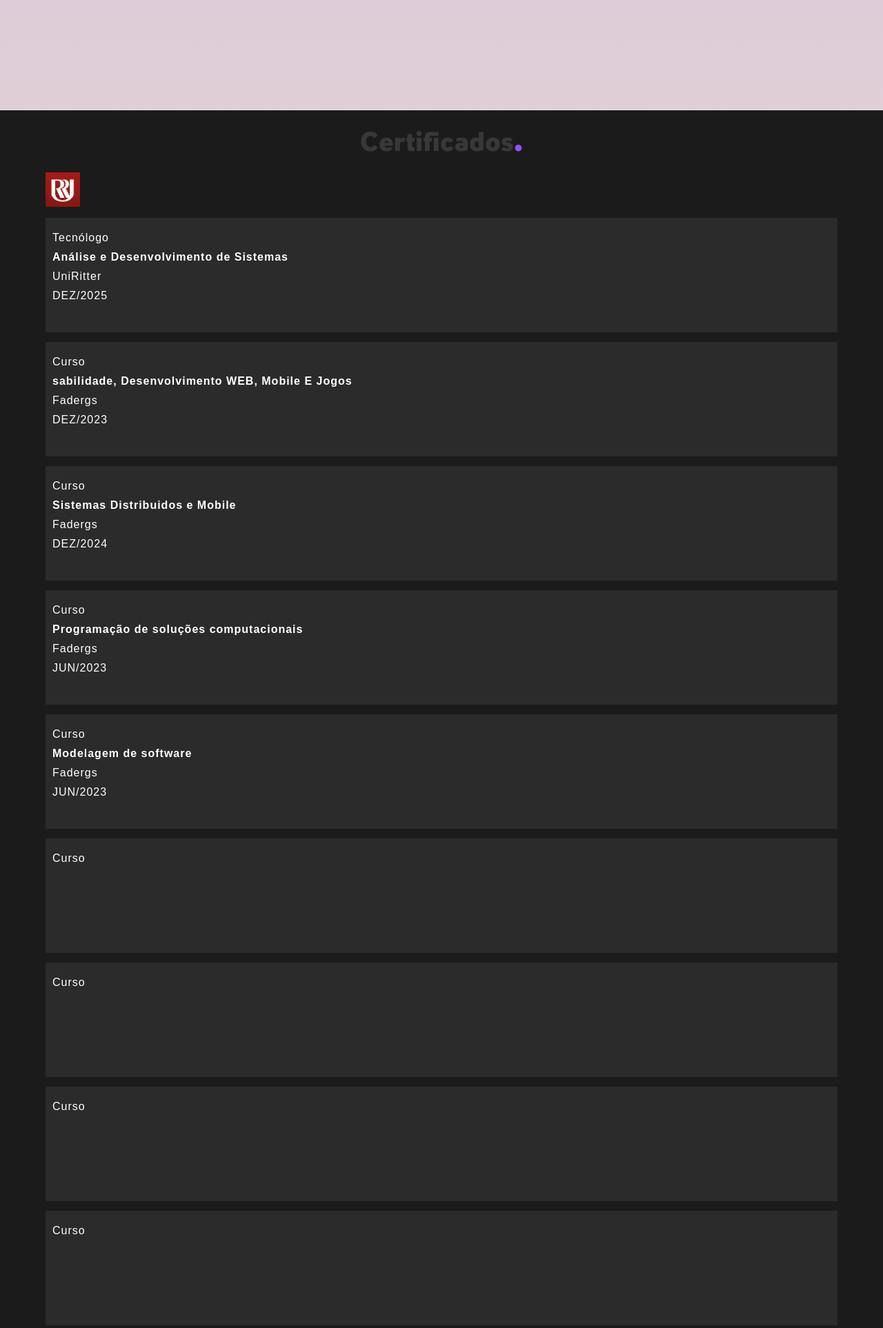
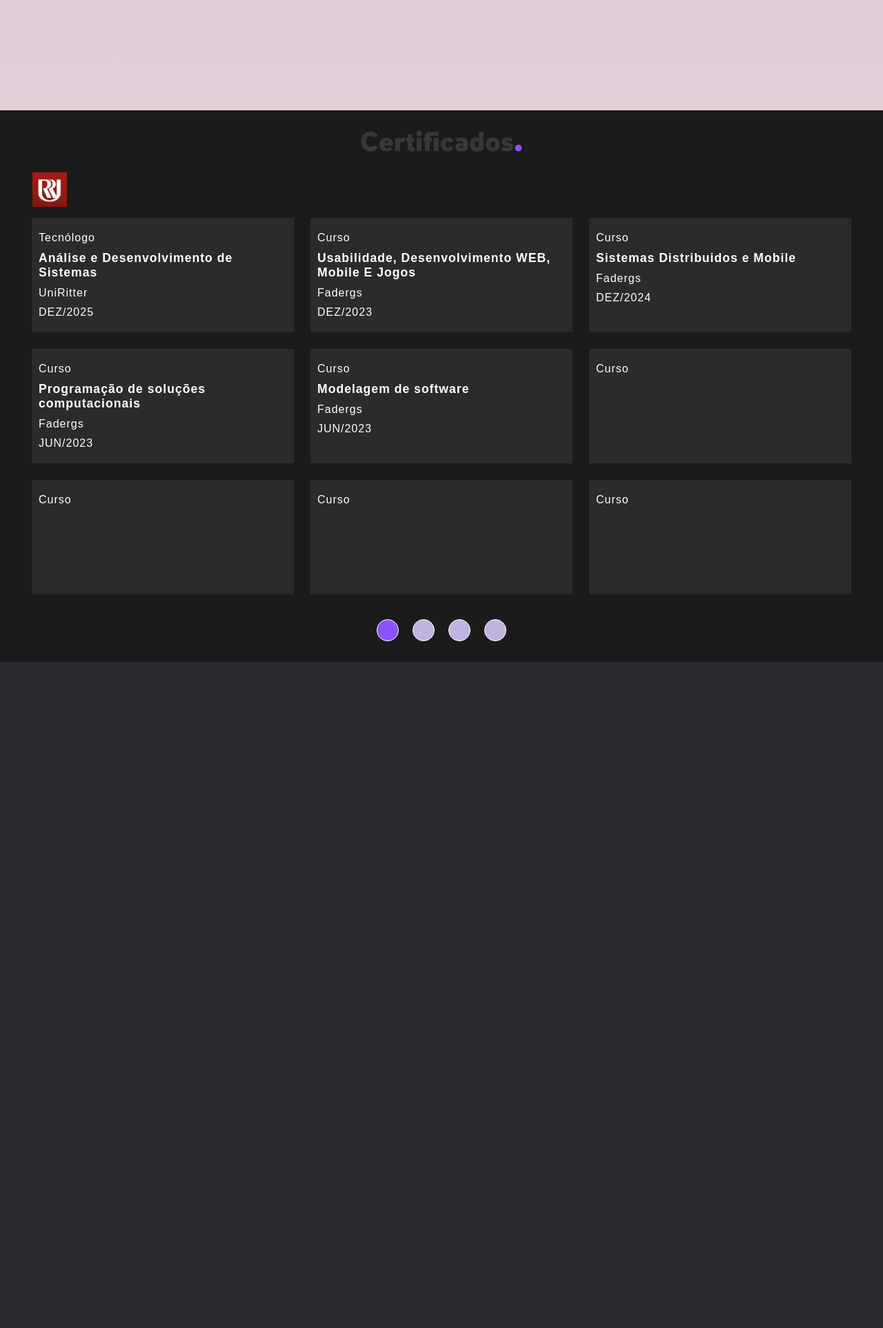
Before and after one commit to Profissional-Marcelo/SitePessoal, a PHP site: page /App/View/home.php in a window 1280 px wide. Shown: the part 1440-3366 px from the top of the page at 69% size. After the commit the page ends 2400 px from the top, so only its background shows below. Run offline with PHP 8.4, Linux system fonts and the light colour scheme.

Commit message:
responsividade da terceira sessão

```diff
--- a/App/View/home.php
+++ b/App/View/home.php
@@ -47,7 +47,7 @@
         <div class="container">
             <div class="parte-um">
                 <div class="projetos">
-                    <a href="www.p2kwiki.com.br" target="_blank">
+                    <a href="https://www.wikip2k.com.br" target="_blank">
                         <img class="tablet1" src="../../Assets/img/tablet1.png" alt="projeto">
                         <h2>WIKI P2K</h2>
                         <p>Wiki criada para facilitação dos serviços e informações sobre fluxos da equipe de suporte de TI. </p>
@@ -83,7 +83,7 @@
                             <div class="border-color">
                                 <div class="curso">
                                     <p>Curso</p>
-                                    <h2>sabilidade, Desenvolvimento WEB, Mobile E Jogos</h2>
+                                    <h2>Usabilidade, Desenvolvimento WEB, Mobile E Jogos</h2>
                                     <p>Fadergs</p>
                                     <p>DEZ/2023</p>
                                 </div>
@@ -99,6 +99,9 @@
                                 </div>
                             </div>
                         </a>
+
+                    </div>
+                    <div class="col2">
                         <a href="../../Assets/pdf/Fadergs/CertificadoProgramação.pdf" type="application/pdf" rel="next" target="_blank">
                             <div class="border-color">
                                 <div class="curso">
@@ -109,8 +112,6 @@
                                 </div>
                             </div>
                         </a>
-                    </div>
-                    <div class="col2">
                         <a href="../../Assets/pdf/Fadergs/CertificadoModelagem.pdf" type="application/pdf" rel="next" target="_blank">
                             <div class="border-color">
                                 <div class="curso">
--- a/Assets/css/homeMQ.css
+++ b/Assets/css/homeMQ.css
@@ -40,6 +40,28 @@
         transform: translateX(0px);
     }
 
+    section.terceira-parte div.certificados > div{
+
+        width: 100%;
+        display: flex;
+        justify-content: center;
+    }
+
+    section.terceira-parte div.slides div.container div.border-color {
+        width: 100%;
+    }
 
 
+    section.terceira-parte div.slides div.container a {
+        width: 30%;
+        margin: 0px 10px;
+    }
+
+    section.terceira-parte div.slides div.container a h2 {
+        font-size: 1.1em !important;
+    }
+
+    section.terceira-parte div.container div.img{
+        transform: translateX(-19px);
+    }
 }
```
